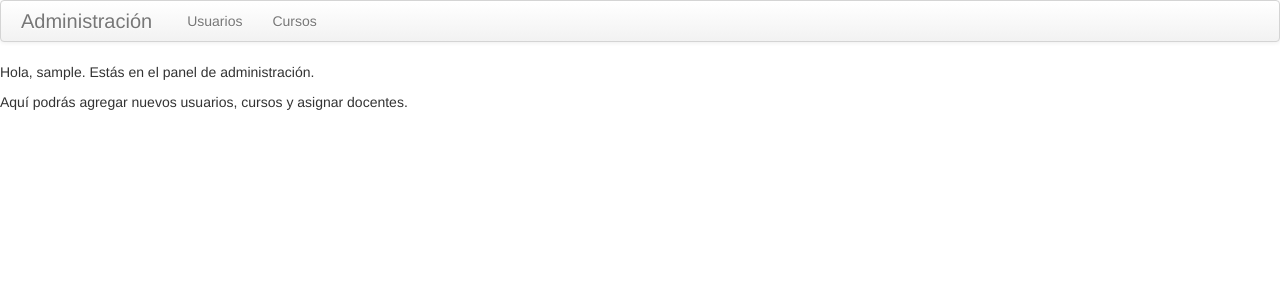
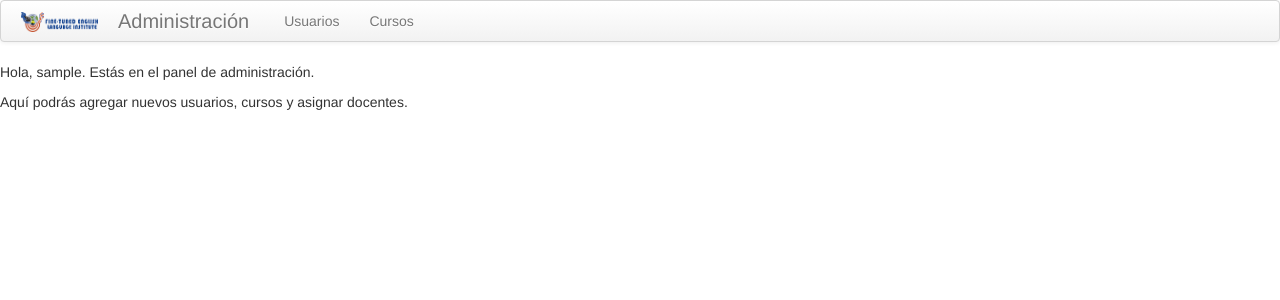
Before and after one commit to vilcabamba/quinara, a Rails app: page /admin in a window 1280 px wide. Shown: the top 300 px of the page. Run offline with Rails 7, Linux system fonts and the light colour scheme; the visitor is signed in with stand-in values (Sample User, id 1); style sheets or scripts are compiled from the project's sources; parts of the project's set-up code (start-up, migrations or seed data) failed here and were passed over; some libraries are stand-ins or nearby versions.

Commit message:
agregar img brand del fte

```diff
--- a/app/assets/stylesheets/presets.css.sass
+++ b/app/assets/stylesheets/presets.css.sass
@@ -79,3 +79,11 @@ table.formato_evaluaciones
     max-width: 50px
   .add-on
     font-size: 10px
+
+.brand_img
+  height: 20px
+  width: 77px
+  display: block
+  float: left
+  padding: 10px 20px 10px
+  margin-left: -20px
--- a/app/views/admin/_admin_navbar.html.erb
+++ b/app/views/admin/_admin_navbar.html.erb
@@ -1,5 +1,6 @@
 <div class="navbar">
   <div class="navbar-inner">
+    <%= link_to image_tag("/img/logo ok.png"), admin_path, class:"brand_img" %>
     <%= link_to "Administración", admin_path, :class => "brand" %>
     <ul class="nav">
       <li <%= navbar_active_class "users" %>>
--- a/app/views/layouts/_navbar.html.erb
+++ b/app/views/layouts/_navbar.html.erb
@@ -1,6 +1,7 @@
 <% if current_user %>
   <div class="navbar">
     <div class="navbar-inner">
+      <%= link_to image_tag("/img/logo ok.png"), root_path, class:"brand_img" %>
       <ul class="nav">
         <li <%= navbar_active_class "home" %>>
           <a href="/">Cursos</a>
```
Also changed, not shown: public/img/logo ok.png (added).
